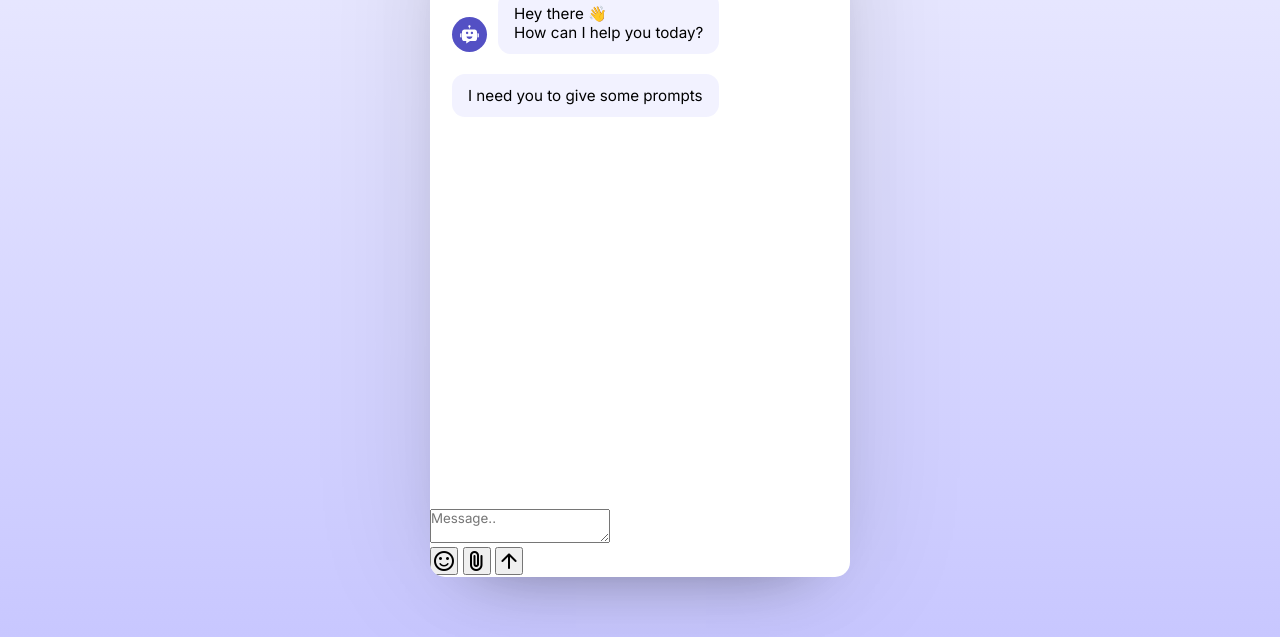
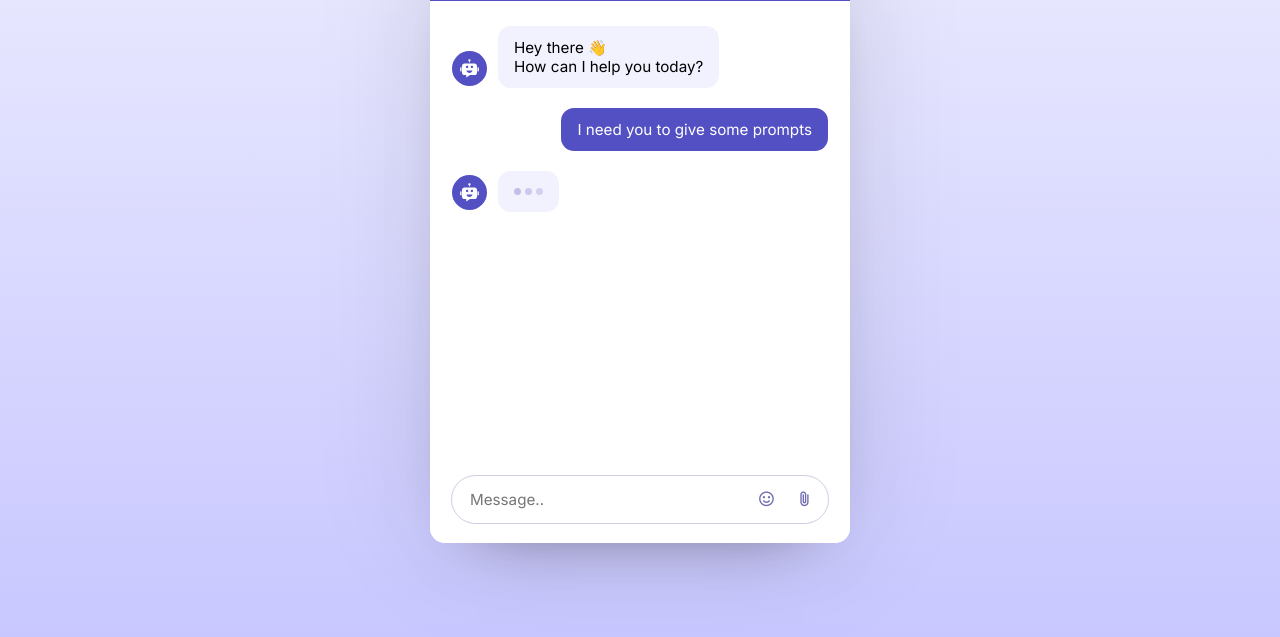
Before and after one commit to ShashiniMadhu/AI_Chatbot, a plain HTML site: page index.html in a window 1280 px wide. Shown: the part 163-800 px from the top of the page. Drawn offline with nearby package versions, Linux system fonts and the light colour scheme.

Commit message:
start scripting

```diff
--- a/index.html
+++ b/index.html
@@ -34,19 +34,33 @@
             <div class="message user-message">
                 <div class="message-text">I need you to give some prompts</div>
             </div>
+            <div class="message bot-message thinking">
+                <svg class="bot-avatar" xmlns="http://www.w3.org/2000/svg" width="50" height="50" viewBox="0 0 1024 1024">
+                    <path d="M738.3 287.6H285.7c-59 0-106.8 47.8-106.8 106.8v303.1c0 59 47.8 106.8 106.8 106.8h81.5v111.1c0 .7.8 1.1 1.4.7l166.9-110.6 41.8-.8h117.4l43.6-.4c59 0 106.8-47.8 106.8-106.8V394.5c0-59-47.8-106.9-106.8-106.9zM351.7 448.2c0-29.5 23.9-53.5 53.5-53.5s53.5 23.9 53.5 53.5-23.9 53.5-53.5 53.5-53.5-23.9-53.5-53.5zm157.9 267.1c-67.8 0-123.8-47.5-132.3-109h264.6c-8.6 61.5-64.5 109-132.3 109zm110-213.7c-29.5 0-53.5-23.9-53.5-53.5s23.9-53.5 53.5-53.5 53.5 23.9 53.5 53.5-23.9 53.5-53.5 53.5zM867.2 644.5V453.1h26.5c19.4 0 35.1 15.7 35.1 35.1v121.1c0 19.4-15.7 35.1-35.1 35.1h-26.5zM95.2 609.4V488.2c0-19.4 15.7-35.1 35.1-35.1h26.5v191.3h-26.5c-19.4 0-35.1-15.7-35.1-35.1zM561.5 149.6c0 23.4-15.6 43.3-36.9 49.7v44.9h-30v-44.9c-21.4-6.5-36.9-26.3-36.9-49.7 0-28.6 23.3-51.9 51.9-51.9s51.9 23.3 51.9 51.9z"></path>
+                </svg>
+                <div class="message-text">
+                    <div class="thinking-indicator">
+                        <div class="dot"></div>
+                        <div class="dot"></div>
+                        <div class="dot"></div>
+                    </div>
+                </div>
+            </div>
         </div>
 
         <!--Chatbot Footer-->
-        <div class="chatbot-footer">
+        <div class="chat-footer">
             <form action="#" class="chat-form">
-                <textarea placeholder="Message.." class="message input"></textarea>
+                <textarea placeholder="Message.." class="message-input" required></textarea>
                 <div class="chat-controls">
                     <button type="button" class="material-symbols-rounded">sentiment_satisfied</button>
                     <button type="button" class="material-symbols-rounded">attach_file</button>
-                    <button type="submit" class="material-symbols-rounded">arrow_upward</button>
+                    <button type="submit" class="material-symbols-rounded" id="send-message">arrow_upward</button>
                 </div>
             </form>
         </div>
     </div>
+
+    <script src="script.js"></script>
 </body>
 </html>
--- /dev/null
+++ b/script.js
@@ -0,0 +1,9 @@
+const messageInput = document.querySelector(".message-input");
+
+//Handle enter key press for sending message
+messageInput.addEventListener("keydown",(e)=>{
+    const userMessage = e.target.value.trim();
+    if(e.key == "Enter" && userMessage){
+        console.log(userMessage);
+    }
+})
--- a/style.css
+++ b/style.css
@@ -17,6 +17,7 @@ body{
 }
 
 .chatbot-popup{
+    position: relative;
     width: 420px;
     background: #fff;
     overflow:hidden;
@@ -100,6 +101,11 @@ body{
     border-radius: 50%;
 }
 
+.chat-body .user-message{
+    flex-direction: column;
+    align-items: flex-end;
+}
+
 .chat-body .message .message-text{
     padding: 12px 16px;
     max-width: 75%;
@@ -119,11 +125,122 @@ body{
     border-radius: 13px 13px 13px 13px;
 }
 
+.chat-body .bot-message.thinking .message-text{
+    padding: 2px 16px;
+}
+
 .chat-body .user-message .message-text{
-    background:#f2f2ff;
+    color: #fff;
+    background: #5350C4;
     border-radius: 13px 13px 13px 13px;
+}
+
+.chat-body .bot-message .thinking-indicator{
+    display: flex;
+    gap: 4px;
+    padding-block: 15px;
+}
+
+.chat-body .bot-message .thinking-indicator .dot{
+    height: 7px;
+    width: 7px;
+    opacity: 0.7;
+    border-radius: 50%;
+    background: #6F6BC2;
+    animation: dotPulse 1.8s ease-in-out infinite;
+}
+
+.chat-body .bot-message .thinking-indicator .dot:nth-child(1){
+    animation-delay: 0.2s;
+}
+
+.chat-body .bot-message .thinking-indicator .dot:nth-child(2){
+    animation-delay: 0.3s;
+}
+
+.chat-body .bot-message .thinking-indicator .dot:nth-child(3){
+    animation-delay: 0.4s;
+}
+
+@keyframes dotPulse{
+    0%, 44%{
+        transform: translateY(0);
+    }
+    28%{
+        opacity: 0.4;
+        transform: translateY(-4px);
+    }
+    44%{
+        opacity: 0.2;
+    }
 }
 
 .chat-footer{
     position: absolute;
+    bottom: 0;
+    width: 100%;
+    background: #fff;
+    padding: 15px 22px 20px;
 }
+
+.chat-footer .chat-form{
+    display: flex;
+    align-items: center;
+    background: #fff;
+    border-radius: 32px;
+    outline: 1px solid #CCCCE5;
+}
+
+.chat-footer .chat-form:focus-within{
+    outline: 2px solid #5350c4;
+}
+
+.chat-form .message-input{
+    border: none;
+    outline: none;
+    height: 47px;
+    width: 100%;
+    resize: none;
+    font-size: 0.95rem;
+    padding: 14px 0 13px 18px;
+    border-radius: inherit;
+}
+
+.chat-form .chat-controls{
+    display: flex;
+    height: 47px;
+    gap: 3px;
+    align-items: center;
+    align-self: flex-end;
+    padding: 6px;
+}
+
+.chat-form .chat-controls button{
+    height: 35px;
+    width: 35px;
+    border: none;
+    font-size: 1.15rem;
+    cursor: pointer;
+    color: #706DB0;
+    background: none;
+    border-radius: 50%;
+    transition : 0.2s ease;
+}
+
+.chat-form .chat-controls #send-message{
+    color: #fff;
+    display: none;
+    background: #5350c4;
+}
+
+.chat-form .message-input:valid~.chat-controls #send-message{
+    display: block;
+}
+
+.chat-form .chat-controls #send-message:hover{
+    background: #3d39ac;
+}
+
+.chat-form .chat-controls button:hover{
+    background: #f1f1ff;
+}
```
